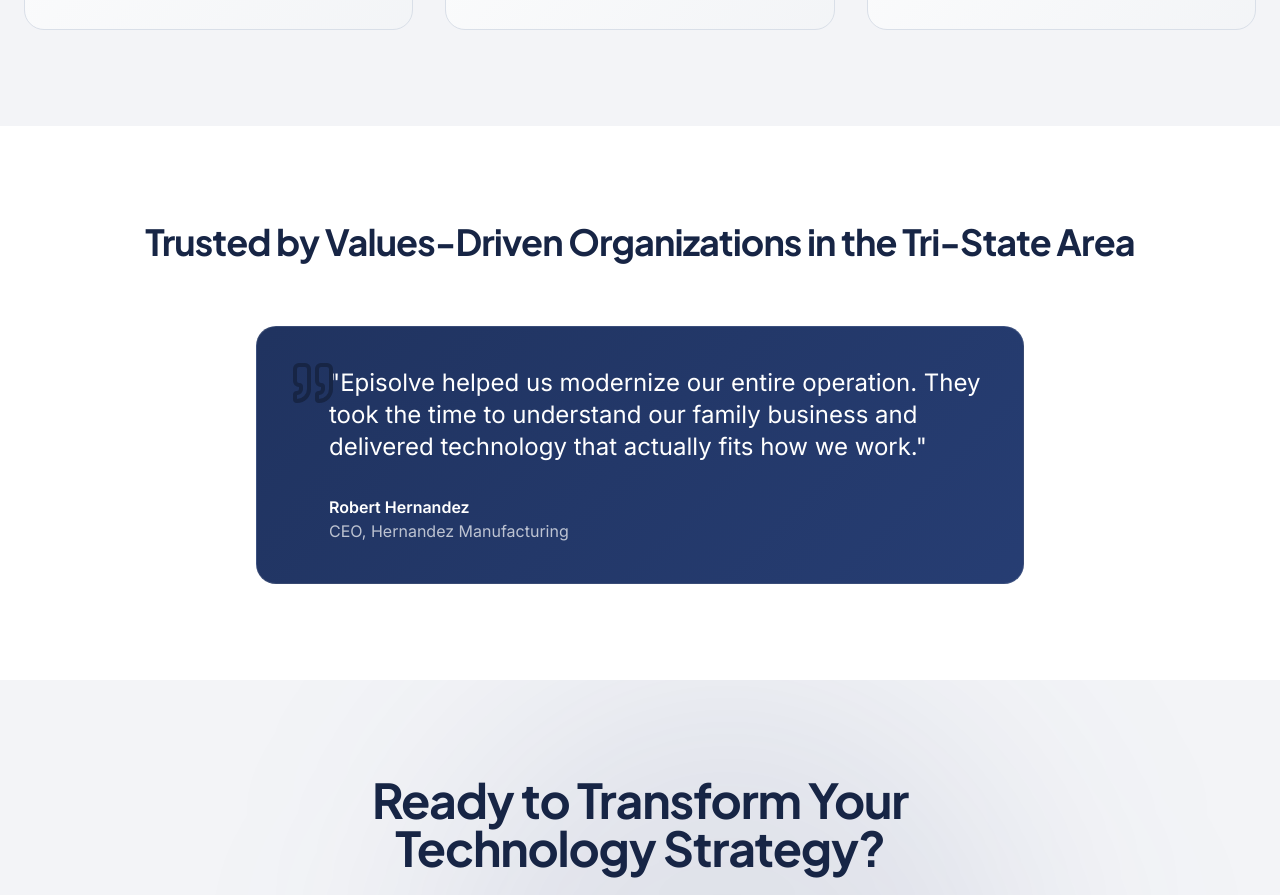
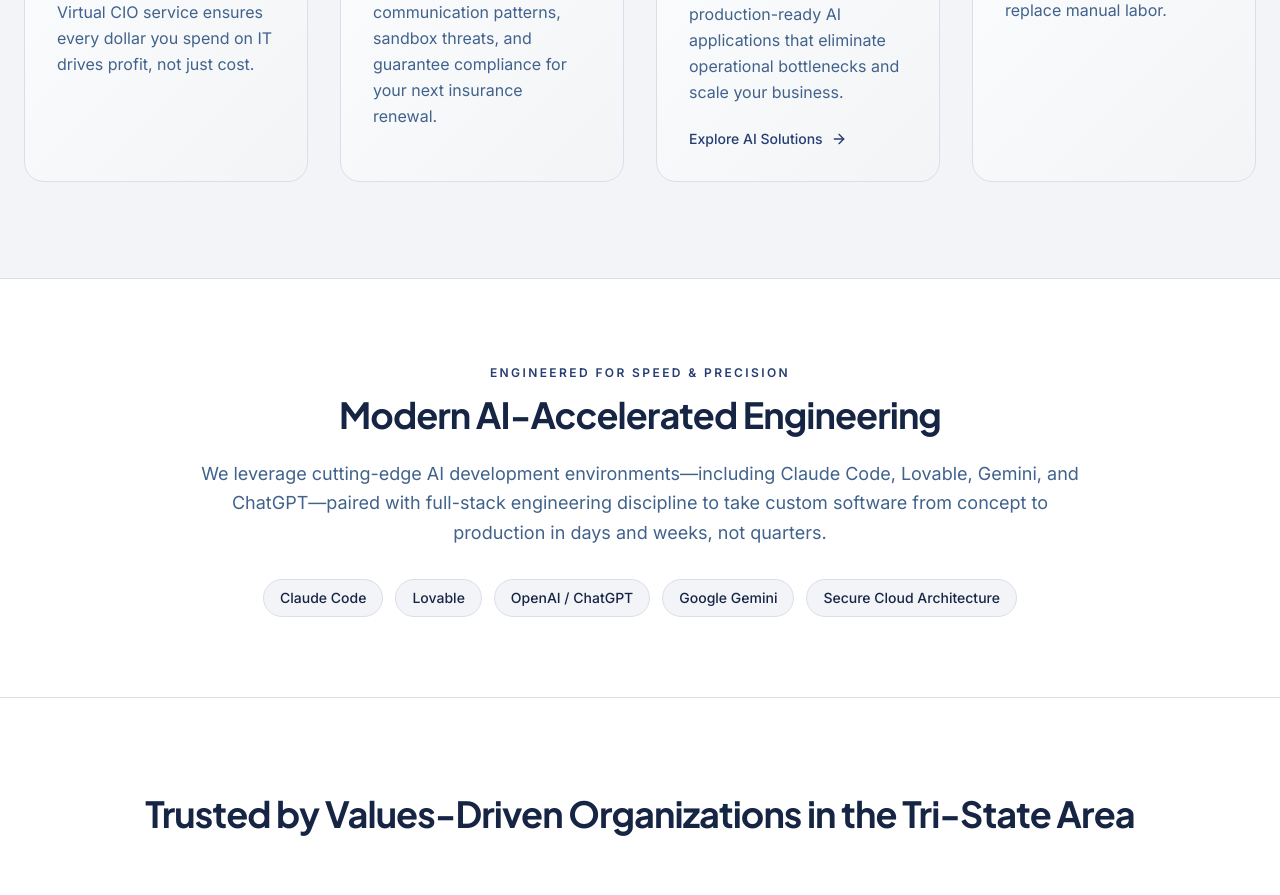
Before and after one commit to epi-claude/episolve-rebrand, a React (Vite) app: page / in a window 1280 px wide. Shown: the part 1800-2695 px from the top of the page. Built offline with nearby package versions, Linux system fonts and the light colour scheme; the HTML template or start-up script is replaced by a standard one.

Commit message:
Changes
Co-authored-by: epi-claude <238373572+epi-claude@users.noreply.github.com>

```diff
--- a/src/App.tsx
+++ b/src/App.tsx
@@ -15,6 +15,7 @@ import CaseStudies from "./pages/CaseStudies";
 import RiskInsurance from "./pages/RiskInsurance";
 import FractionalTechnologyOffice from "./pages/FractionalTechnologyOffice";
 import IntelligentAutomation from "./pages/IntelligentAutomation";
+import AiDevelopment from "./pages/AiDevelopment";
 import Admin from "./pages/Admin";
 import Auth from "./pages/Auth";
 import ResetPassword from "./pages/ResetPassword";
@@ -52,6 +53,7 @@ const App = () => (
             <Route path="/solutions/risk-insurance" element={<RiskInsurance />} />
             <Route path="/solutions/fractional-technology-office" element={<FractionalTechnologyOffice />} />
             <Route path="/solutions/intelligent-automation" element={<IntelligentAutomation />} />
+            <Route path="/solutions/ai-development" element={<AiDevelopment />} />
             <Route path="/auth" element={<Auth />} />
             <Route path="/reset-password" element={<ResetPassword />} />
             <Route path="/portfolio/npsfdb-demo" element={<NpsfdbDemo />} />
--- a/src/data/solutions.ts
+++ b/src/data/solutions.ts
@@ -1,4 +1,4 @@
-import { Briefcase, Shield, Cog } from "lucide-react";
+import { Briefcase, Shield, Cog, Sparkles } from "lucide-react";
 
 export interface Solution {
   id: string;
@@ -7,6 +7,7 @@ export interface Solution {
   shortDescription: string;
   icon: React.ComponentType<{ className?: string }>;
   featured: boolean;
+  cta?: string;
 }
 
 export const solutions: Solution[] = [
@@ -27,6 +28,15 @@ export const solutions: Solution[] = [
     featured: true,
   },
   {
+    id: "4",
+    slug: "ai-development",
+    title: "AI & Custom Application Engineering",
+    shortDescription: "From intelligent workflow automation to bespoke internal copilots and portals. We build modern, production-ready AI applications that eliminate operational bottlenecks and scale your business.",
+    icon: Sparkles,
+    featured: true,
+    cta: "Explore AI Solutions",
+  },
+  {
     id: "3",
     slug: "intelligent-automation",
     title: "Custom Workflows",
--- a/src/pages/Index.tsx
+++ b/src/pages/Index.tsx
@@ -18,8 +18,6 @@ const stagger = {
     },
   },
 };
-
-const solutionIcons = [Briefcase, Shield, Cog];
 
 export default function Index() {
   return (
@@ -169,10 +167,10 @@ export default function Index() {
             whileInView="animate"
             viewport={{ once: true }}
             variants={stagger}
-            className="grid md:grid-cols-3 gap-8"
+            className="grid md:grid-cols-2 lg:grid-cols-4 gap-8"
           >
             {solutions.map((solution, index) => {
-              const Icon = solutionIcons[index];
+              const Icon = solution.icon;
               return (
                 <motion.div key={solution.id} variants={fadeInUp}>
                   <Link
@@ -188,10 +186,43 @@ export default function Index() {
                     <p className="text-muted-foreground leading-relaxed">
                       {solution.shortDescription}
                     </p>
+                    {solution.cta && (
+                      <div className="mt-6 flex items-center gap-2 text-primary font-medium text-sm group-hover:gap-3 transition-all">
+                        {solution.cta}
+                        <ArrowRight className="h-4 w-4" />
+                      </div>
+                    )}
                   </Link>
                 </motion.div>
               );
             })}
+          </motion.div>
+        </div>
+      </section>
+
+      {/* AI-Accelerated Engineering Band */}
+      <section className="py-20 bg-card border-y border-border">
+        <div className="container">
+          <motion.div
+            initial={{ opacity: 0, y: 20 }}
+            whileInView={{ opacity: 1, y: 0 }}
+            viewport={{ once: true }}
+            className="max-w-4xl mx-auto text-center"
+          >
+            <span className="text-xs uppercase tracking-[0.2em] text-primary font-semibold">Engineered for Speed &amp; Precision</span>
+            <h2 className="mt-3 text-3xl md:text-4xl font-display font-bold text-foreground mb-6">
+              Modern AI-Accelerated Engineering
+            </h2>
+            <p className="text-lg text-muted-foreground leading-relaxed mb-8">
+              We leverage cutting-edge AI development environments—including Claude Code, Lovable, Gemini, and ChatGPT—paired with full-stack engineering discipline to take custom software from concept to production in days and weeks, not quarters.
+            </p>
+            <div className="flex flex-wrap justify-center gap-3">
+              {["Claude Code", "Lovable", "OpenAI / ChatGPT", "Google Gemini", "Secure Cloud Architecture"].map((t) => (
+                <span key={t} className="px-4 py-2 rounded-full text-sm font-medium bg-background border border-border text-foreground">
+                  {t}
+                </span>
+              ))}
+            </div>
           </motion.div>
         </div>
       </section>
```
